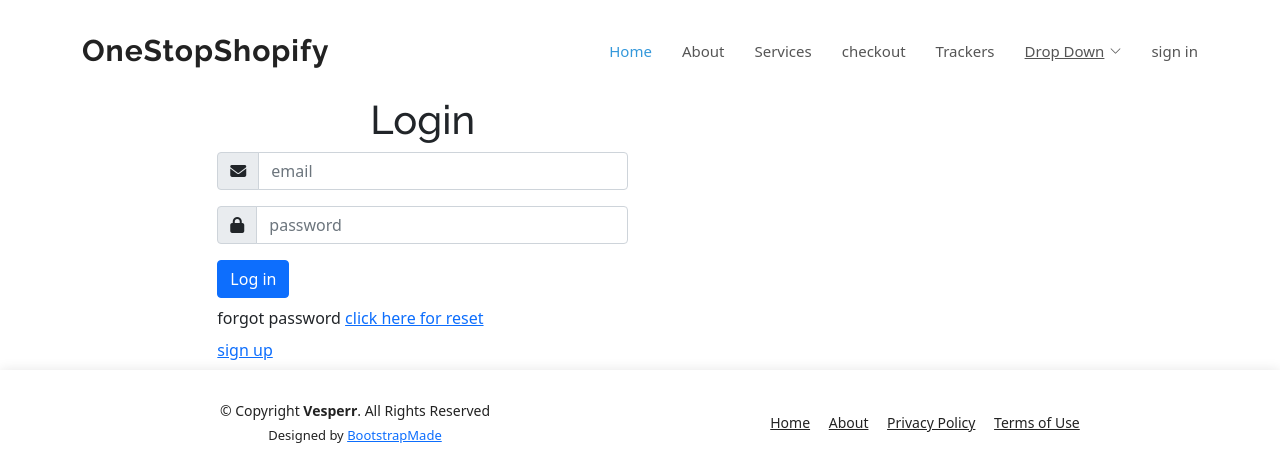
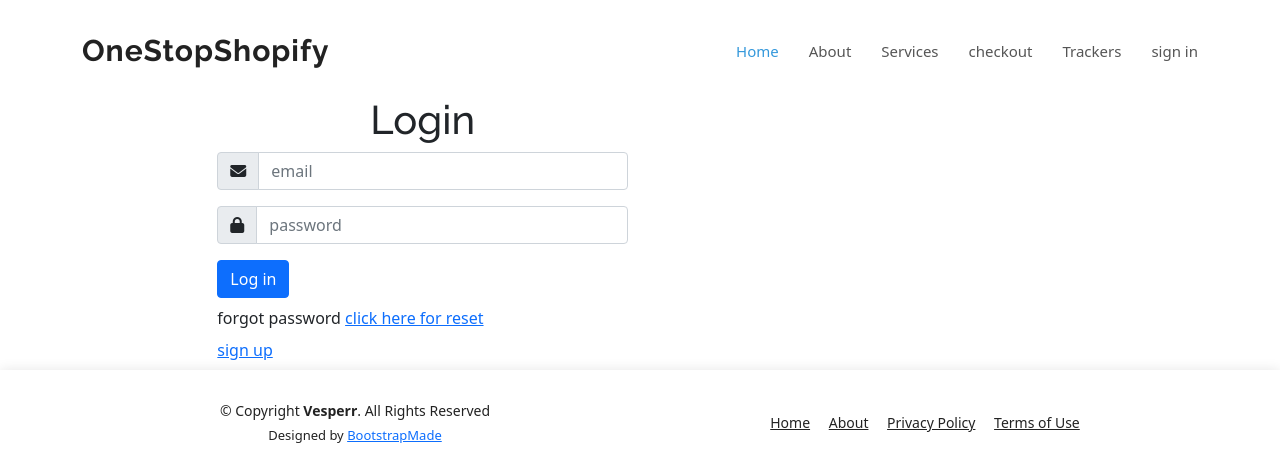
Before and after one commit to SreehariJ2000/Ecommerce, a Django app: page /Ecom_auth/login/ in a window 1280 px wide. Shown: the top 475 px of the page. Run offline with Django 4.2, Linux system fonts and the light colour scheme; some libraries are stand-ins or nearby versions.

Commit message:
new commit

```diff
--- a/Ecom_app/urls.py
+++ b/Ecom_app/urls.py
@@ -2,6 +2,7 @@ from django.urls import path
 from Ecom_app import views
 
 urlpatterns=[
-path('',views.home,name='home')
+path('',views.home,name='home'),
+
 
 ]
--- a/Ecom_auth/views.py
+++ b/Ecom_auth/views.py
@@ -3,6 +3,7 @@ from django.contrib.auth.models import User
 from django.contrib import messages
 from django.contrib.auth import authenticate,login,logout
 from django.utils.encoding import DjangoUnicodeDecodeError
+
 #class based
 from django.views.generic import View
 
--- a/templates/auth/login.html
+++ b/templates/auth/login.html
@@ -13,8 +13,8 @@ OneStopShopify login
         <div class="col-md-4">
              <br><br><br><br>
             <center><h1>Login</h1></center>
-            <form method="post" action="http://127.0.0.1:8000/Ecom_auth/login/"> {% csrf_token %}
-
+            <form method="post" action="{% url 'handlelogin' %}">
+              {% csrf_token %}
               {% for message in messages %}
               <div class="alert alert-{{message.tags}} alert-dismissible fade show" role="alert">
                 <strong></strong> {{message}}
--- a/templates/nav.html
+++ b/templates/nav.html
@@ -53,34 +53,28 @@
 
           <li><a class="nav-link scrollto" href="">checkout</a></li>
           <li><a class="nav-link scrollto" href="">Trackers</a></li>
-          <li class="dropdown"><a href="#"><span>Drop Down</span> <i class="bi bi-chevron-down"></i></a>
-            <ul>
-              <li><a href="#">Drop Down 1</a></li>
-              <li class="dropdown"><a href="#"><span>Deep Drop Down</span> <i class="bi bi-chevron-right"></i></a>
-                <ul>
-                  <li><a href="#">Deep Drop Down 1</a></li>
-                  <li><a href="#">Deep Drop Down 2</a></li>
-                  <li><a href="#">Deep Drop Down 3</a></li>
-                  <li><a href="#">Deep Drop Down 4</a></li>
-                  <li><a href="#">Deep Drop Down 5</a></li>
-                </ul>
-              </li>
-              <li><a href="#">Drop Down 2</a></li>
-              <li><a href="#">Drop Down 3</a></li>
-              <li><a href="#">Drop Down 4</a></li>
-            </ul>
-          </li>
+
+
 
 
           {% if request.user.is_authenticated %}
 
 
+          <button type="button" class="btn btn-success " id="popcart" data-container="body" data-toggle="popover" data-placement="bottom" data-html="true" data-content="Vivamus
+          sagittis lacus vel augue laoreet rutrum faucibus.">
 
 
+            Cart(<span id="cart">0</span>)
+          </button>
+
+
+          <!--<li class="nav-item">
+            <a class="nav-link active" aria-current="page" href=""><h4 id="hai"><i class="fa-sharp fa-solid fa-cart-shopping fa-5p"></i> {{cart.num_of_items}}</h4></a>
+          </li>
 
 
           <li><a class="getstarted scrollto" >Welcome {{user.username}}</a></li>
-          <li><a class="nav-link scrollto" href="/Ecom_auth/logout/">Logout</a></li>
+          <li><a class="nav-link scrollto" href="/Ecom_auth/logout/">Logout</a></li>  -->
 
           {% else %}
           <li><a class="nav-link scrollto" href="/Ecom_auth/signup/">sign in</a></li>
@@ -88,6 +82,7 @@
         </ul>
         <i class="bi bi-list mobile-nav-toggle"></i>
       </nav><!-- .navbar -->
+
 
     </div>
   </header><!-- End Header -->
@@ -146,7 +141,7 @@
   <a href="#" class="back-to-top d-flex align-items-center justify-content-center"><i class="bi bi-arrow-up-short"></i></a>
 
   <!-- Vendor JS Files -->
-  <script src="{% static 'assets/vendor/purecounter/purecounter_vanilla.js'%}"></script>
+  <script src="{% static 'assets/vendor/purecounter/purecounter_vanilla.js'%}" ></script>
   <script src="{% static 'assets/vendor/aos/aos.js'%}"></script>
   <script src="{% static 'assets/vendor/bootstrap/js/bootstrap.bundle.min.js'%}"></script>
   <script src="{% static 'assets/vendor/glightbox/js/glightbox.min.js'%}"></script>
@@ -154,8 +149,11 @@
   <script src="{% static 'assets/vendor/swiper/swiper-bundle.min.js'%}"></script>
   <script src="{% static 'assets/vendor/php-email-form/validate.js'%}"></script>
 
+
   <!-- Template Main JS File -->
-  <script src="{% static 'assets/js/main.js '%}"></script>
+  <script src="{% static 'assets/js/main.js'%}"></script>
+
+  {% block script %}{% endblock script %}
 
 </body>
 
```
Also changed, not shown: templates/index.html (+15 -5 lines), db.sqlite3.
